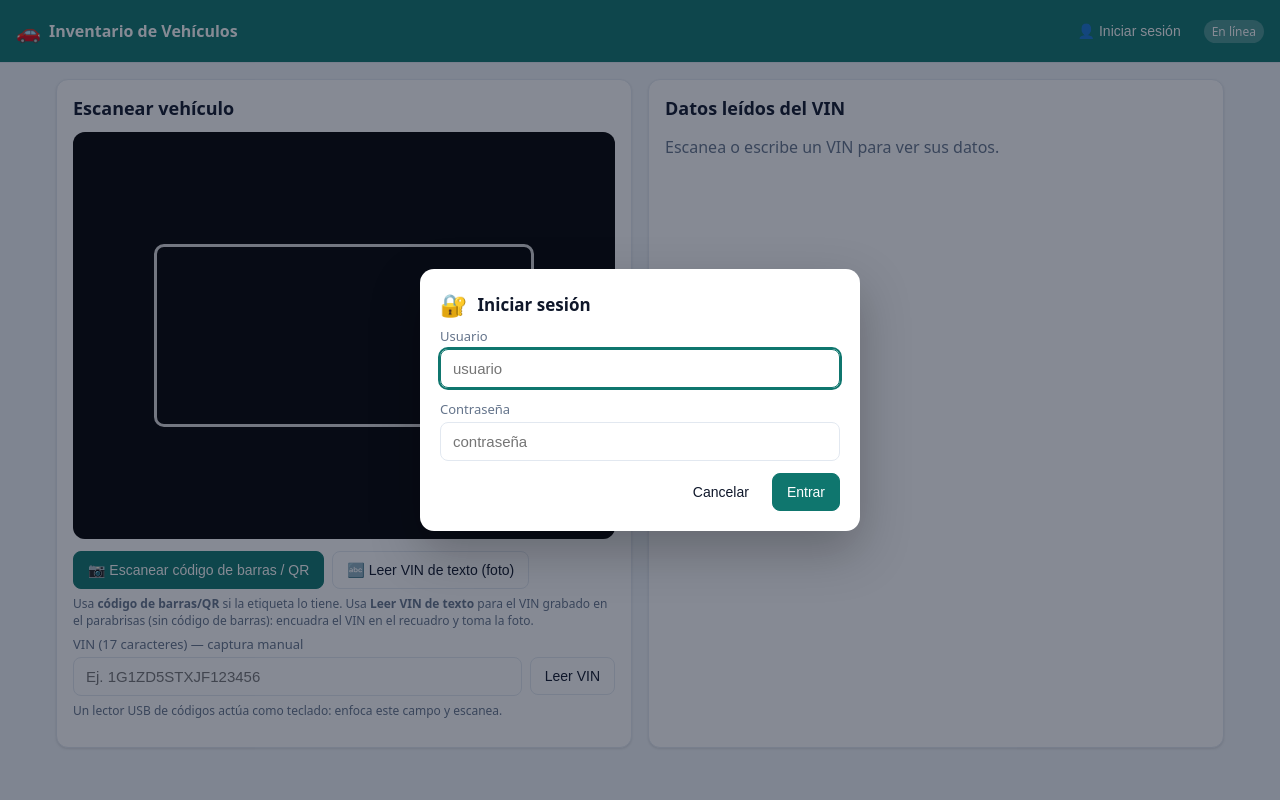
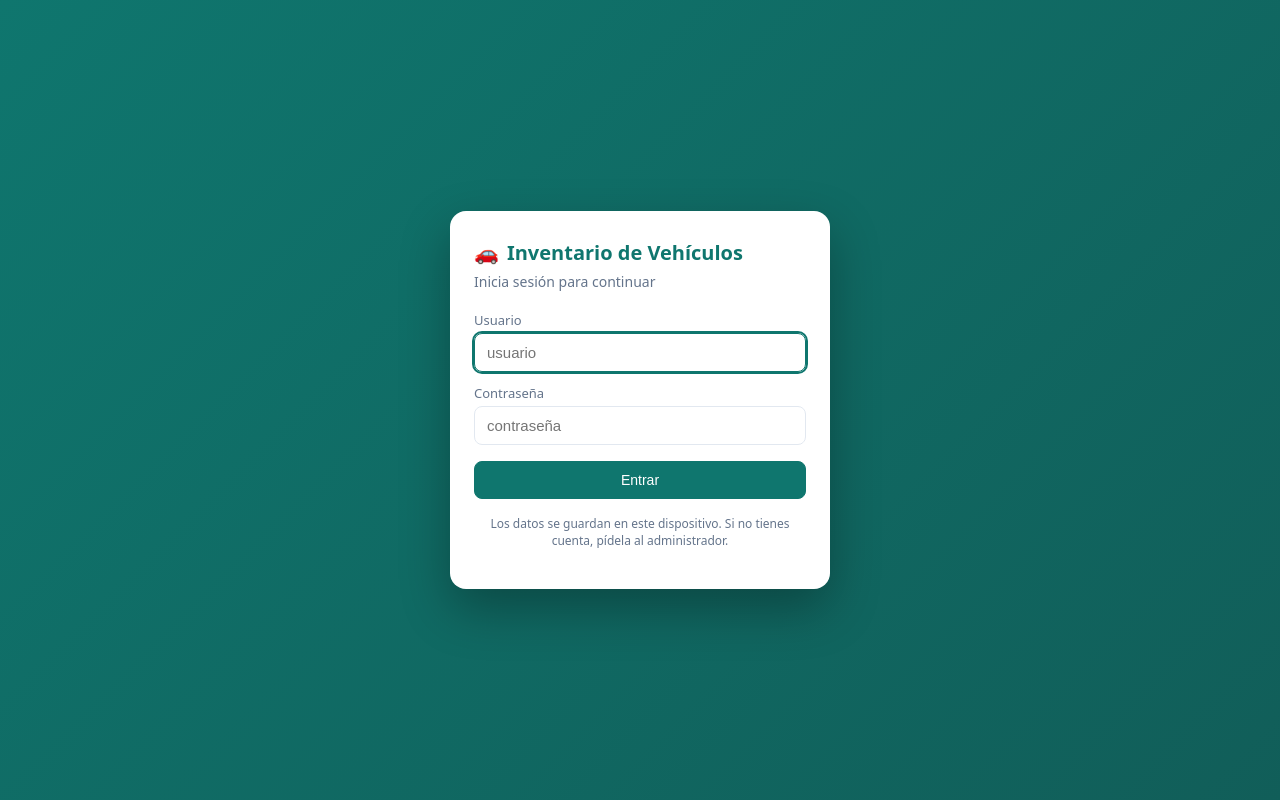
Before and after one commit to jjcas82-ctrl/inventario-vehiculos, a PHP site: page / in a window 1280 px wide. Run offline with PHP 8.4, Linux system fonts and the light colour scheme.

Commit message:
Agregar pantalla de inicio de sesión que bloquea la app hasta autenticarse (usuario/contraseña)

```diff
--- a/css/styles.css
+++ b/css/styles.css
@@ -21,6 +21,24 @@ body {
   color: var(--text);
   padding-bottom: env(safe-area-inset-bottom);
 }
+
+/* Pantalla de inicio de sesión */
+.login-screen {
+  position: fixed; inset: 0; z-index: 100;
+  display: flex; align-items: center; justify-content: center; padding: 20px;
+  background: linear-gradient(135deg, #0f766e, #115e59);
+}
+.login-screen.hidden { display: none; }
+.login-card {
+  background: #fff; border-radius: 16px; padding: 28px 24px;
+  width: 100%; max-width: 380px; box-shadow: 0 20px 50px rgba(0,0,0,.3);
+}
+.login-brand { font-size: 20px; font-weight: 700; color: var(--primary); display: flex; align-items: center; gap: 8px; }
+.login-sub { color: var(--muted); margin: 6px 0 20px; font-size: 14px; }
+.login-error { color: var(--danger); font-size: 13px; margin: 8px 0 0; }
+.login-foot { color: var(--muted); font-size: 12px; margin-top: 16px; text-align: center; }
+/* Mientras no hay sesión, ocultamos la app detrás del login */
+body.locked .topbar, body.locked .tabs, body.locked main { display: none !important; }
 
 /* Topbar */
 .topbar {
--- a/index.html
+++ b/index.html
@@ -11,6 +11,23 @@
   <link rel="stylesheet" href="css/styles.css" />
 </head>
 <body>
+  <!-- ================= PANTALLA DE INICIO DE SESIÓN ================= -->
+  <div id="login-screen" class="login-screen">
+    <div class="login-card">
+      <div class="login-brand"><span class="brand-mark">🚗</span> Inventario de Vehículos</div>
+      <p class="login-sub">Inicia sesión para continuar</p>
+      <form id="login-form" autocomplete="on">
+        <label class="dlg-lbl" for="login-user">Usuario</label>
+        <input class="dlg-input" id="login-user" type="text" autocapitalize="none" autocomplete="username" placeholder="usuario" required />
+        <label class="dlg-lbl" for="login-pass">Contraseña</label>
+        <input class="dlg-input" id="login-pass" type="password" autocomplete="current-password" placeholder="contraseña" required />
+        <p id="login-error" class="login-error" hidden></p>
+        <button type="submit" class="btn btn-primary" id="login-submit" style="width:100%;margin-top:4px;">Entrar</button>
+      </form>
+      <p class="login-foot">Los datos se guardan en este dispositivo. Si no tienes cuenta, pídela al administrador.</p>
+    </div>
+  </div>
+
   <header class="topbar">
     <div class="brand">
       <span class="brand-mark">🚗</span>
--- a/js/app.js
+++ b/js/app.js
@@ -10,7 +10,7 @@ import { initAgencies, escapeHtml } from "./agencies.js";
 import { initInventory, renderInventory } from "./inventory.js";
 import { initMap, drawMap, refreshMapVinOptions } from "./map.js";
 import { initReports, renderReports, refreshReportAgencies } from "./reports.js";
-import { notify, confirmDialog, promptDialog, loginDialog } from "./ui.js";
+import { notify, confirmDialog, promptDialog } from "./ui.js";
 import * as auth from "./auth.js";
 import { initUsers, renderUsers } from "./users.js";
 import { getPosition } from "./events.js";
@@ -50,25 +50,51 @@ function applyPermissions() {
   }
 }
 
-// Flujo de inicio de sesión: usuario + contraseña.
-async function login() {
-  const creds = await loginDialog({ title: "Iniciar sesión" });
-  if (!creds) return false;
-  const res = await auth.login(creds.username, creds.password);
+// Muestra u oculta la pantalla de login (bloquea la app hasta autenticarse).
+function showLoginScreen(show) {
+  const screen = document.getElementById("login-screen");
+  if (show) {
+    screen.classList.remove("hidden");
+    document.body.classList.add("locked");
+    const err = document.getElementById("login-error");
+    err.hidden = true;
+    document.getElementById("login-pass").value = "";
+    setTimeout(() => document.getElementById("login-user").focus(), 80);
+  } else {
+    screen.classList.add("hidden");
+    document.body.classList.remove("locked");
+  }
+}
+
+// Procesa el formulario de la pantalla de login.
+async function submitLoginScreen(e) {
+  if (e) e.preventDefault();
+  const err = document.getElementById("login-error");
+  const btn = document.getElementById("login-submit");
+  const username = document.getElementById("login-user").value.trim();
+  const password = document.getElementById("login-pass").value;
+  err.hidden = true;
+  btn.disabled = true; btn.textContent = "Entrando…";
+  const res = await auth.login(username, password);
+  btn.disabled = false; btn.textContent = "Entrar";
   if (!res.ok) {
-    notify(res.error, { type: "error", title: "No se pudo iniciar sesión" });
-    return false;
+    err.textContent = res.error;
+    err.hidden = false;
+    return;
   }
+  showLoginScreen(false);
   refreshUserLabel();
   applyPermissions();
   renderUsers();
   notify(`Bienvenido, ${res.user.name} (${auth.ROLES[res.user.role]?.label}).`, { type: "success" });
-  return true;
 }
 
 async function setupUser() {
   await auth.ensureSeedAdmin(); // crea jcabrera/1234 si no hay usuarios con credenciales
   refreshUserLabel();
+
+  document.getElementById("login-form").addEventListener("submit", submitLoginScreen);
+
   document.getElementById("user-btn").addEventListener("click", async () => {
     if (auth.currentUser()) {
       const choice = await confirmDialog({
@@ -76,18 +102,25 @@ async function setupUser() {
         message: `Usuario: ${auth.currentUser().username}\nRol: ${auth.ROLES[auth.currentUser().role]?.label || ""}`,
         buttons: [
           { label: "Cerrar sesión", value: "logout", variant: "danger" },
-          { label: "Cambiar de usuario", value: "switch", variant: "primary" },
           { label: "Cerrar", value: null, variant: "ghost" },
         ],
       });
-      if (choice === "logout") { auth.logout(); refreshUserLabel(); applyPermissions(); }
-      else if (choice === "switch") { auth.logout(); refreshUserLabel(); applyPermissions(); await login(); }
-    } else {
-      await login();
+      if (choice === "logout") {
+        auth.logout();
+        refreshUserLabel();
+        applyPermissions();
+        showLoginScreen(true);   // vuelve a la pantalla de login
+      }
     }
   });
+
   applyPermissions();
-  if (!auth.currentUser()) setTimeout(login, 400);
+  // Al arrancar: si no hay sesión activa, mostrar la pantalla de login (bloquea la app).
+  if (auth.currentUser()) {
+    showLoginScreen(false);
+  } else {
+    showLoginScreen(true);
+  }
 }
 
 // ---------- Navegación por pestañas ----------
@@ -603,9 +636,8 @@ function setupEventButtons() {
     }
     // Asegura que haya sesión iniciada para registrar.
     if (!auth.can("event.register")) {
-      notify("Inicia sesión para registrar eventos.", { type: "warn" });
-      await login();
-      if (!auth.can("event.register")) return;
+      notify("Tu rol no permite registrar eventos.", { type: "warn" });
+      return;
     }
     const by = auth.currentUser()?.name || store.getUser() || "—";
     await registerEvent({ vin, type, agency, area, location, condition, by, presetPos, sinGps }, onGps);
--- a/sw.js
+++ b/sw.js
@@ -1,5 +1,5 @@
 // sw.js — Service worker: cache básico para funcionar sin conexión (app shell).
-const CACHE = "inv-vehiculos-v26";
+const CACHE = "inv-vehiculos-v27";
 const ASSETS = [
   "./",
   "./index.html",
```
